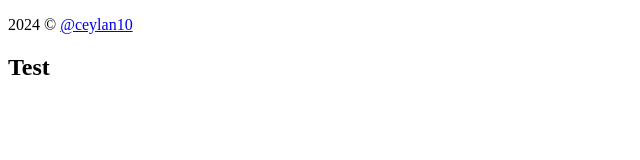
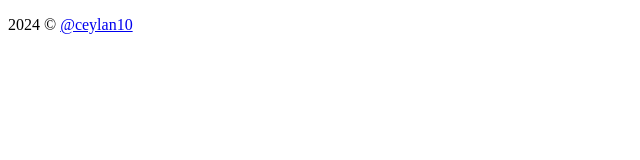
Before and after one commit to ceylan10/celebi, a plain HTML site: page index.html in a window 1280 px wide. Shown: the full height of the page, 0-640 px from the left. Drawn offline with Linux system fonts and the light colour scheme.

Commit message:
Update index.html

```diff
--- a/index.html
+++ b/index.html
@@ -7,6 +7,5 @@
 </head>
 <body>
     <p>2024 &copy; <a href="https://github.com/ceylan10">@ceylan10</a></p>
-    <h2>Test</h2>
 </body>
 </html>
```
